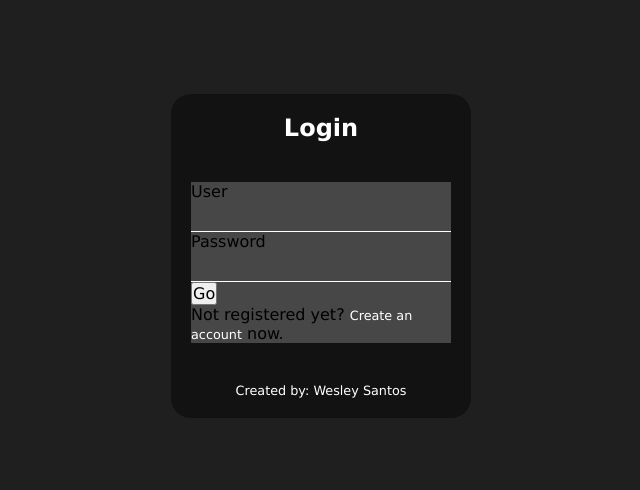
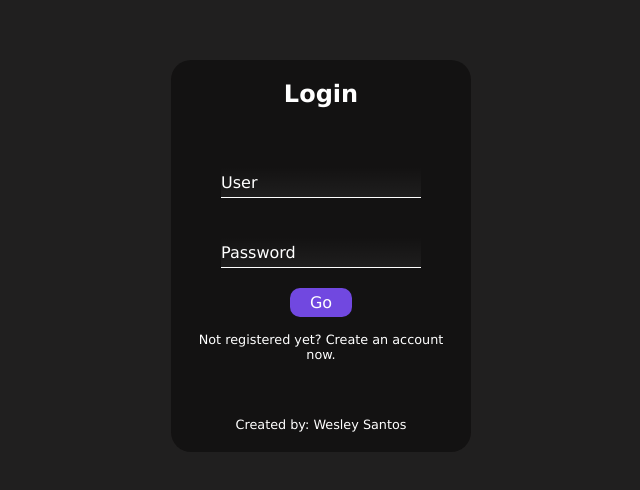
Before and after one commit to wesleysotnas64/webPortfolio-simpleLogin, a plain HTML site: page index.html in a window 1280 px wide. Shown: the part 144-634 px from the top of the page, without its empty margins (319-959 px from the left). Drawn offline with Linux system fonts and the light colour scheme.

Commit message:
Estilização completa

```diff
--- a/index.html
+++ b/index.html
@@ -28,7 +28,9 @@
             </div>
             <div class="links">
                 <div class="link-txt">
-                    Not registered yet? <a href="./index.html">Create an account</a> now.
+                    <p>
+                        Not registered yet? <a href="./index.html">Create an account</a> now.
+                    </p>
                 </div>
             </div>
         </div>
@@ -38,5 +40,8 @@
             </p>
         </div>
     </div>
+
+    <script src="./script.js"></script>
+
 </body>
 </html>
--- a/styles.css
+++ b/styles.css
@@ -2,7 +2,7 @@
     margin: 0px;
     padding: 0px;
 
-    transition: 0px;
+    transition: 0.2s;
 
     font-family: Verdana, Geneva, Tahoma, sans-serif;
     font-size: 1.0rem;
@@ -41,10 +41,13 @@ body{
     font-size: 1.5rem;
 }
 
+
+
 .login .login-mid{
-    background: rgb(70, 71, 70);
+
     display: flex;
     flex-direction: column;
+    align-items: center;
 }
 
 .inputs{
@@ -55,6 +58,14 @@ body{
 .label-input{
     display: flex;
     flex-direction: column;
+    margin-bottom: 20px;
+}
+
+.label-input label{
+    background: gray;
+    color: white;
+    transform: translateY(25px);
+    width: 0px;
 }
 
 .label-input input{
@@ -63,8 +74,42 @@ body{
     outline: none;
 
     border-bottom: 1px solid white;
+    background: linear-gradient(0deg, rgba(255,255,255,0.05) 0%, rgba(255,255,255,0) 100%);
+    color: white;
 
     height: 30px;
+}
+
+.label-input input:focus{
+    border-bottom: 1px solid rgb(113, 72, 224);
+}
+
+.login-mid button{
+    background: none;
+    border: none;
+    outline: none;
+
+    background: rgb(113, 72, 224);
+    color: white;
+
+    padding: 5px 20px;
+    border-radius: 10px;
+
+    cursor: pointer;
+}
+
+.login-mid button:hover{
+    background: rgb(96, 58, 202);
+
+}
+
+.login-mid p{
+    color: white;
+    font-size: 0.8rem;
+    text-align: center;
+    margin: 15px 0px;
+
+    text-decoration: none;
 }
 
 .login .login-bot p,a{
@@ -73,3 +118,7 @@ body{
 
    text-decoration: none;
 }
+
+.login a:hover{
+    color: rgb(113, 72, 224);
+}
```
